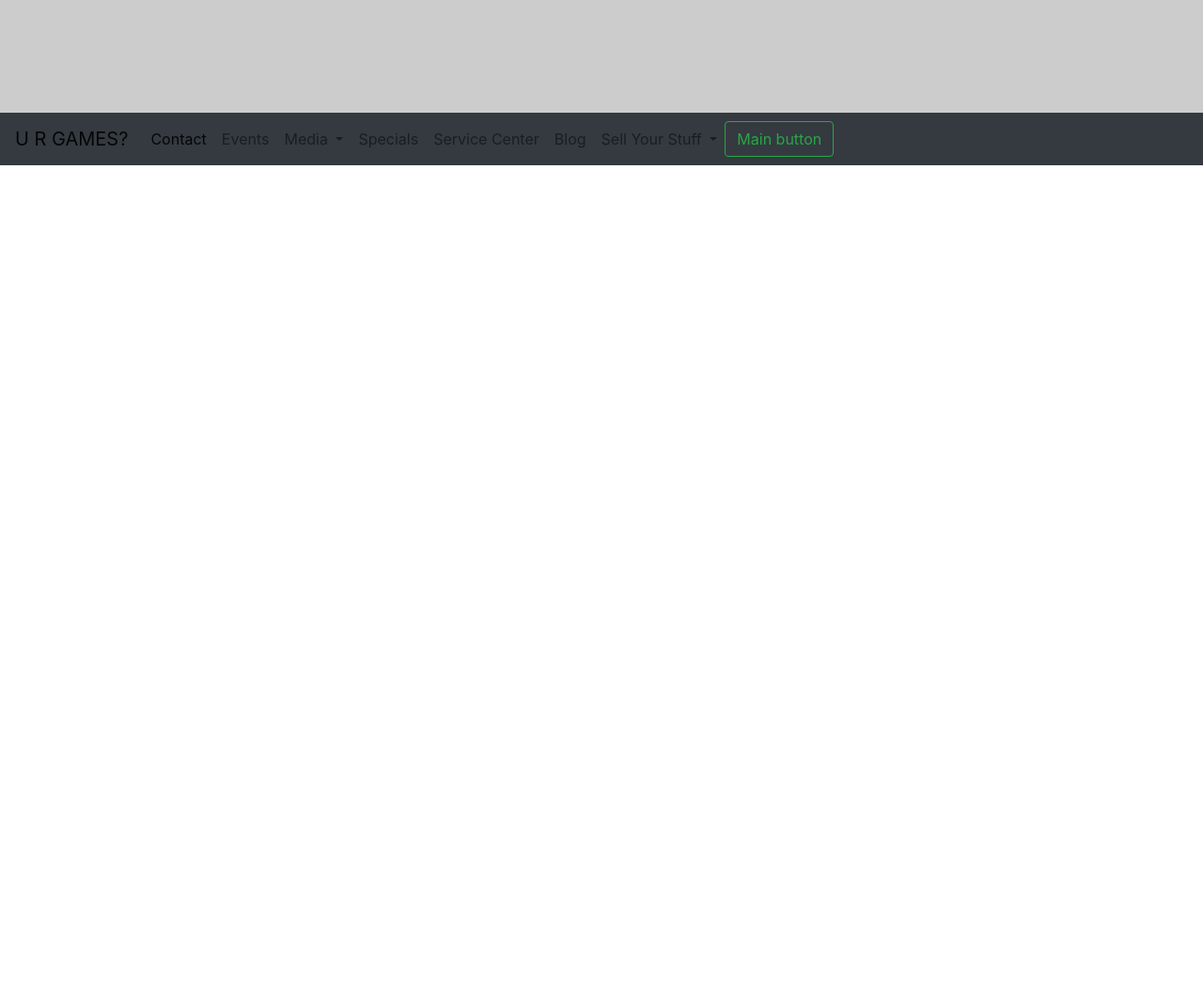
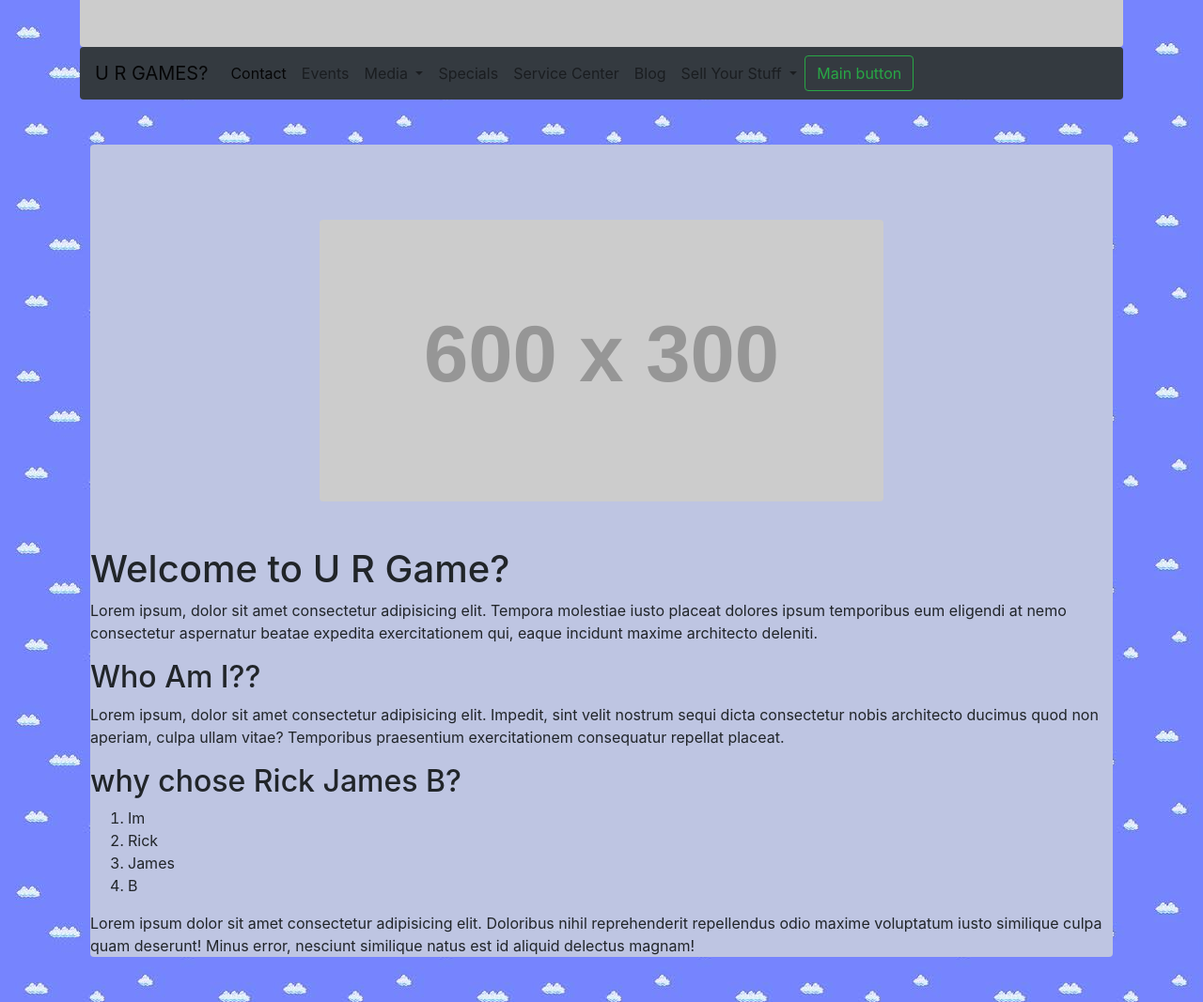
Before and after one commit to Jgriebel1990/my-adventure, a plain HTML site: page index.html in a window 1280 px wide. Shown: the part 180-1247 px from the top of the page at 94% size. Before the commit the page ends 800 px from the top, so only its background shows below. Drawn offline with nearby package versions, Linux system fonts and the light colour scheme; placeholder pictures from the web are drawn by us.

Commit message:
added more features and look to index.html created images folder

```diff
--- a/index.html
+++ b/index.html
@@ -10,13 +10,12 @@
             crossorigin="anonymous">
         <link rel="stylesheet" href="my-adventure.css">
     </head>
-    <body>
-        <header>
+    <body class="headingnav-margin body-background">
+        <header class="container">
             <a href="https://placeholder.com">
-                <img src="http://via.placeholder.com/1300x300">
+                <img class="img-fluid rounded" src="http://via.placeholder.com/1205x250">
             </a>
-        </header>
-        <nav class="navbar navbar-expand-lg navbar-light bg-dark">
+            <nav class="navbar navbar-expand-lg navbar-light bg-dark rounded">
                 <a class="navbar-brand" href="">U R GAMES?</a>
                 <div class="collapse navbar-collapse" id="navbarNavDropdown">
                     <ul class="navbar-nav">
@@ -56,10 +55,32 @@
                         </li>
                         <form class="form-inline">
                             <button class="btn btn-outline-success" type="button">Main button</button>
+                            <!-- need to add custom image for the button -->
                         </form>
                     </ul>
                 </div>
             </nav>
+        </header>
+        <div class="info-margin info-background rounded info-text">
+            <div class="text-center">
+                <img src="http://via.placeholder.com/600x300" class="img-margin rounded"alt="big picture of some nerds">
+            </div>
+            <h1 class="">Welcome to U R Game?</h1>
+            <p>Lorem ipsum, dolor sit amet consectetur adipisicing elit.
+                Tempora molestiae iusto placeat dolores ipsum temporibus eum eligendi at nemo consectetur aspernatur beatae expedita exercitationem qui, eaque incidunt maxime architecto deleniti.
+            </p>
+            <h2>Who Am I??</h2>
+            <p>Lorem ipsum, dolor sit amet consectetur adipisicing elit.
+                Impedit, sint velit nostrum sequi dicta consectetur nobis architecto ducimus quod non aperiam, culpa ullam vitae? Temporibus praesentium exercitationem consequatur repellat placeat.</p>
+            <h2>why chose Rick James B?</h2>
+            <ol>
+                <li>Im</li>
+                <li>Rick</li>
+                <li>James</li>
+                <li>B</li>
+            </ol>
+                <p>Lorem ipsum dolor sit amet consectetur adipisicing elit. Doloribus nihil reprehenderit repellendus odio maxime voluptatum iusto similique culpa quam deserunt! Minus error, nesciunt similique natus est id aliquid delectus magnam!</p>
 
+        </div>
     </body>
 </html>
--- a/my-adventure.css
+++ b/my-adventure.css
@@ -0,0 +1,25 @@
+.headingnav-margin {
+    margin-bottom: 3rem;
+    margin-left: 3rem;
+    margin-right: 3rem;
+
+}
+
+.info-margin {
+   margin-left: 3rem;
+   margin-right: 3rem;
+   margin-top: 3rem;
+}
+
+.img-margin {
+    margin-bottom: 3rem;
+    margin-top: 5rem;
+}
+
+.body-background {
+    background-image: url("../my-adventure/images/mariobackground.jpeg");
+}
+
+.info-background {
+    background-color: rgb(190, 197, 226);
+}
```
Also changed, not shown: images/mariobackground.jpeg (added). Lines whose indentation alone changed are shown as unchanged.
